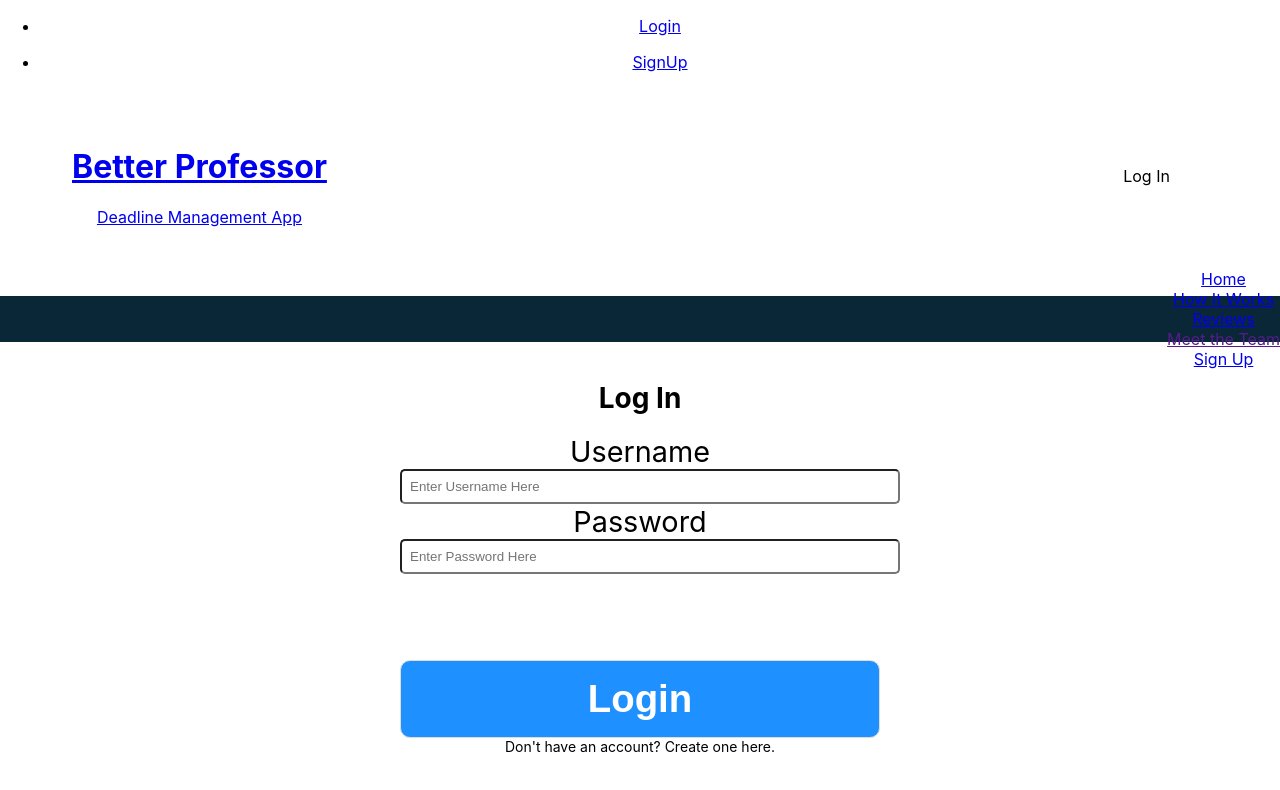
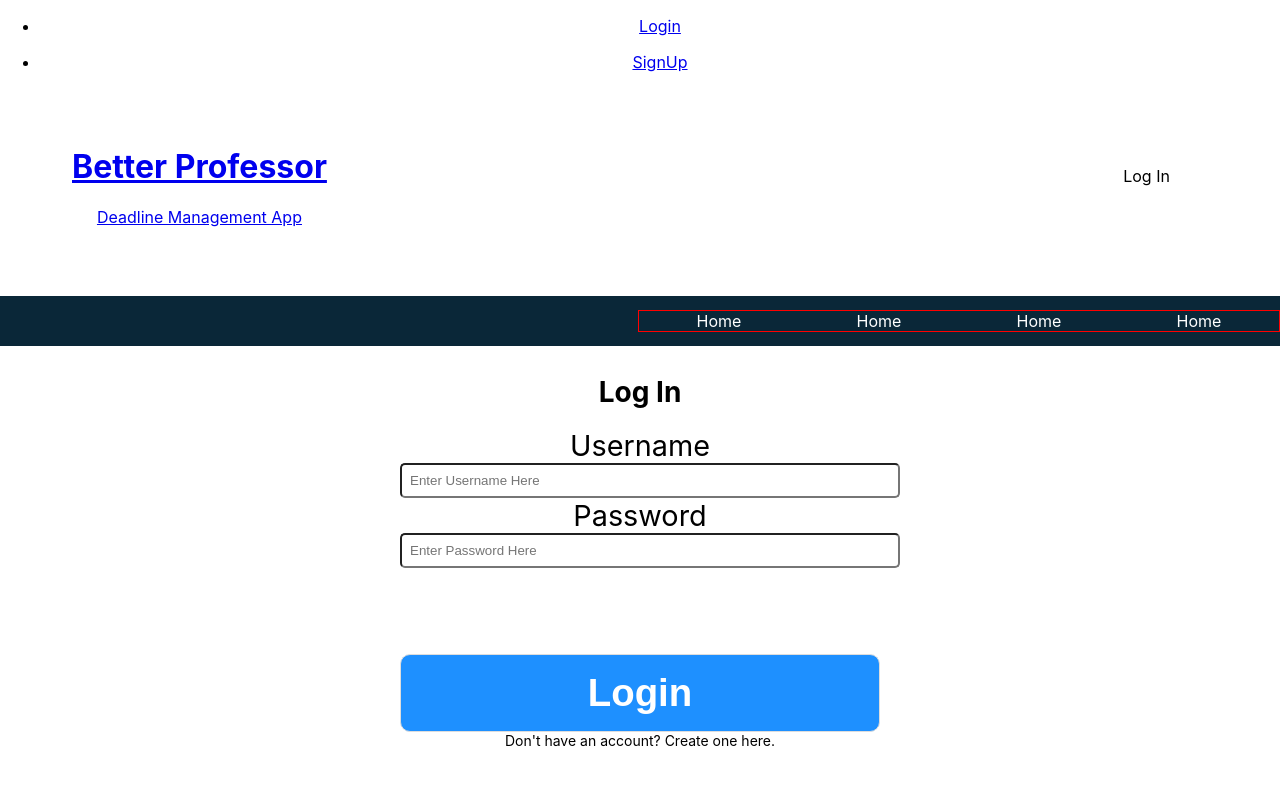
Before and after one commit to BW-Better-Professor-2/front-end, a React (Create React App) app in the folder better-professor2/: page /login in a window 1280 px wide. Shown: the top 790 px of the page. Built offline with nearby package versions, Linux system fonts and the light colour scheme.

Commit message:
formatted the navigation bar for easier reading while adding functionality, will begin adding in new components for the dashboard

```diff
--- a/better-professor2/src/components/Navigation.js
+++ b/better-professor2/src/components/Navigation.js
@@ -1,19 +1,20 @@
 
 import React from 'react';
 import {Link} from 'react-router-dom';
-import {Nav} from './styled-components';
+import {Nav, NavLinksContainer} from './styled-components';
+import './styles.css';
 
 function Navigation() {
 
   return(
     <Nav>
-      <ul className="navLinksContainer">
-        <a href="#"><div id="nav-link">Home</div></a>
-        <a href="#"><div id="nav-link">How It Works</div></a>
-        <a href="#"><div id="nav-link">Reviews</div></a>
-        <a href=""><div id="nav-link">Meet the Team</div></a>
-        <Link to="/registration"><div id="nav-link">Sign Up</div></Link>
-      </ul>
+
+        <NavLinksContainer>
+            <Link className="link">Home</Link>
+            <Link className="link">Home</Link>
+            <Link className="link">Home</Link>
+            <Link className="link">Home</Link>
+       </NavLinksContainer>
     </Nav>
   );
 }
--- a/better-professor2/src/components/styled-components.js
+++ b/better-professor2/src/components/styled-components.js
@@ -97,11 +97,19 @@ export const LoginForm = styled.div `
 
 `;
 
-export const Nav = styled.nav`
-display:flex;
-justify-content: flex-end;
-align-items:center;
-background-color: #0a2738;
-margin:0 0 10px 0;
-height: 46px;
+export const Nav = styled.div`
+  width: 100%;
+  background-color: #0a2738;
+  height: 50px;
+  display: flex;
+  justify-content: flex-end;
+  align-items: center;
 `;
+
+export const NavLinksContainer = styled.div `
+  display:flex;
+  flex-direction: row;
+  border: red solid 1px;
+  width: 50%;
+  justify-content: space-around;
+`;
--- /dev/null
+++ b/better-professor2/src/components/styles.css
@@ -0,0 +1,5 @@
+
+.link {
+    color: white;
+    text-decoration: none;
+}
```
